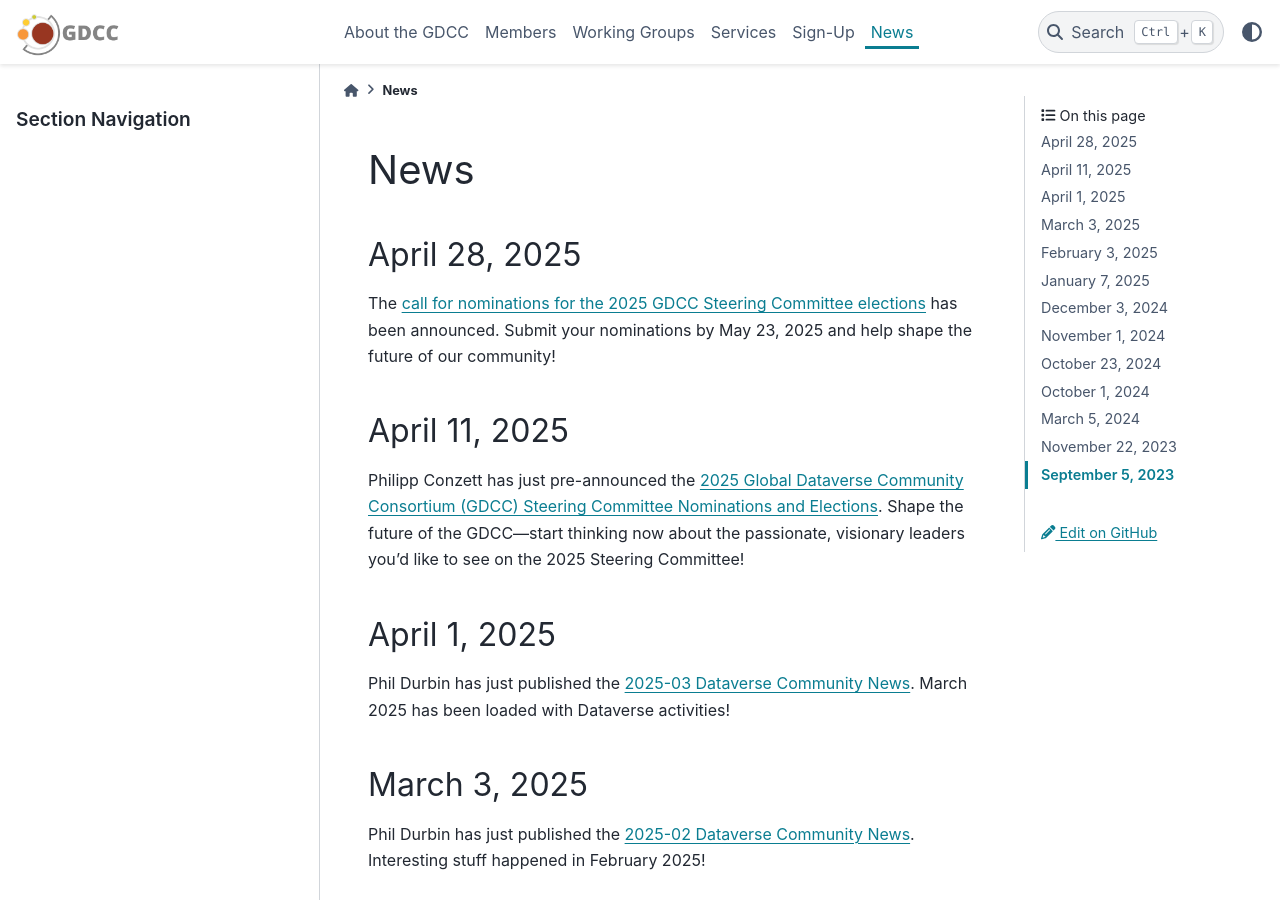
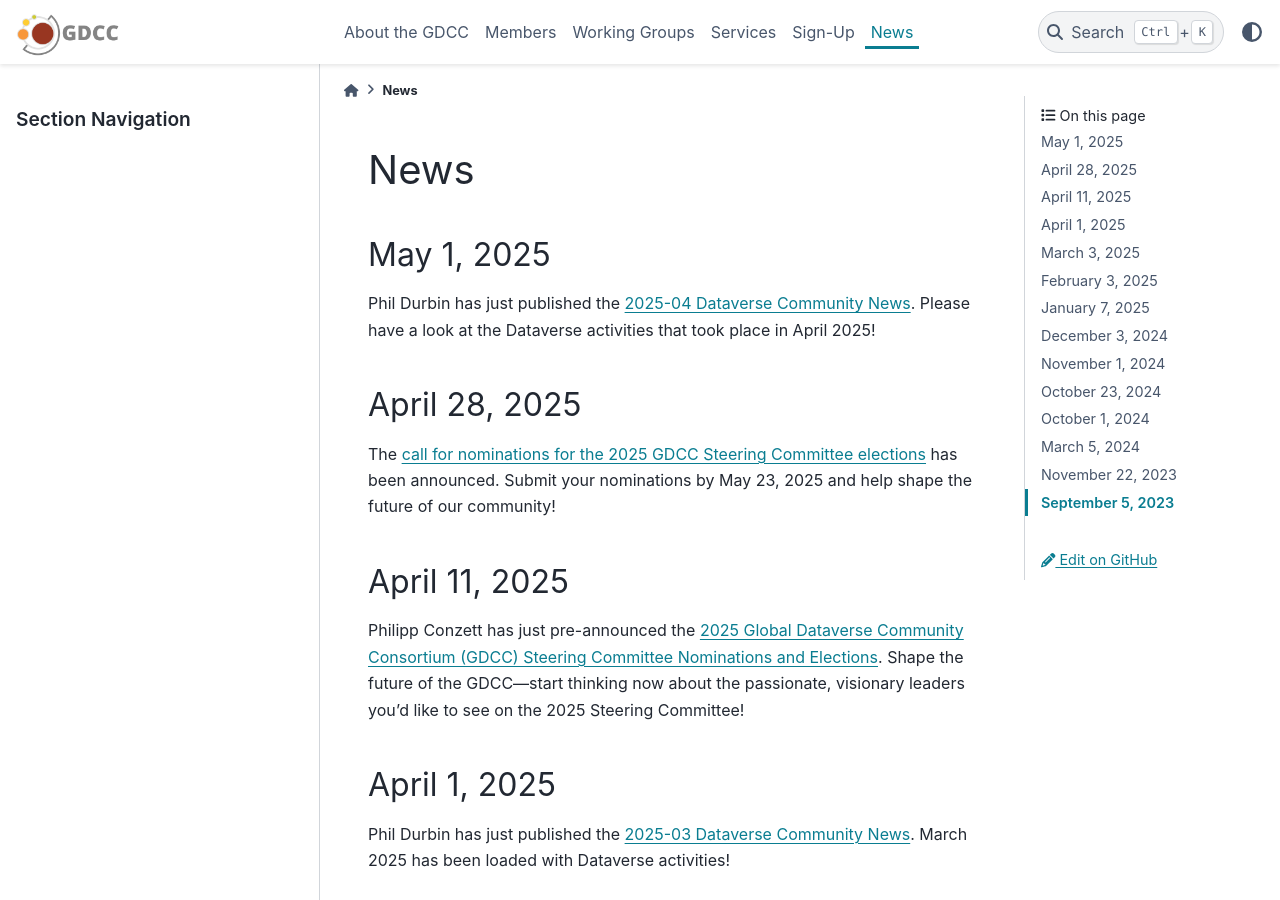
Before and after one commit to gdcc/www.gdcc.io, a Sphinx documentation site: the page built from source/news.md, in a window 1280 px wide and 900 px high. Built offline with Sphinx 7.4.7 and the PyData theme 0.15.4, drawn with Linux system fonts in a browser that asks for light colours.

Commit message:
Update news.md

```diff
--- a/source/news.md
+++ b/source/news.md
@@ -1,4 +1,7 @@
 # News
+## May 1, 2025
+Phil Durbin has just published the [2025-04 Dataverse Community News](https://groups.google.com/g/dataverse-community/c/_W7Uo_d6iTY). Please have a look at the Dataverse activities that took place in April 2025!
+
 ## April 28, 2025
 The [call for nominations for the 2025 GDCC Steering Committee elections](https://groups.google.com/g/dataverse-community/c/5yjMwiSY9bg) has been announced. Submit your nominations by May 23, 2025 and help shape the future of our community!
 
```
